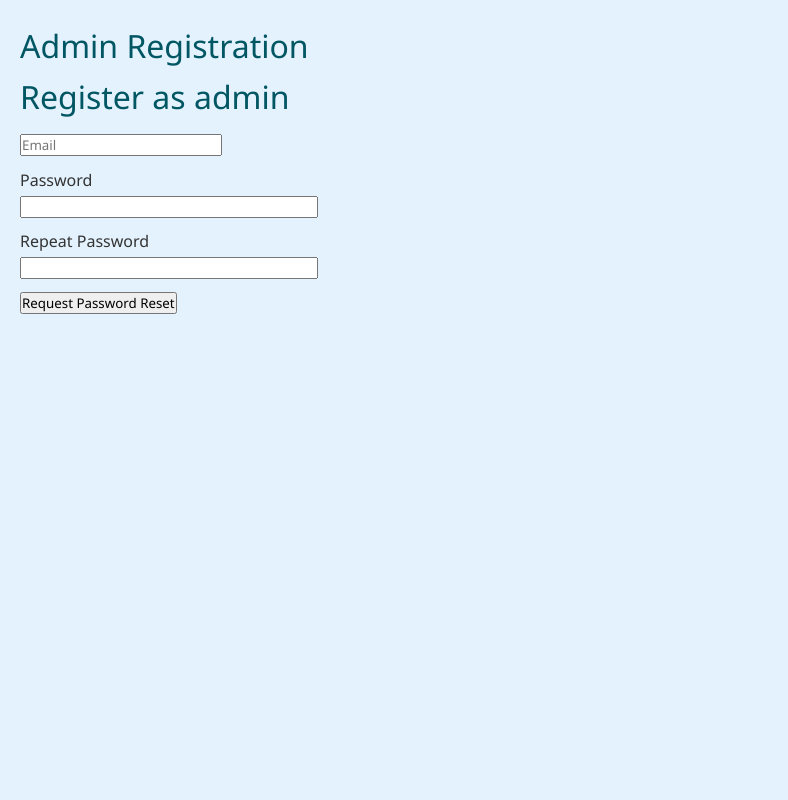
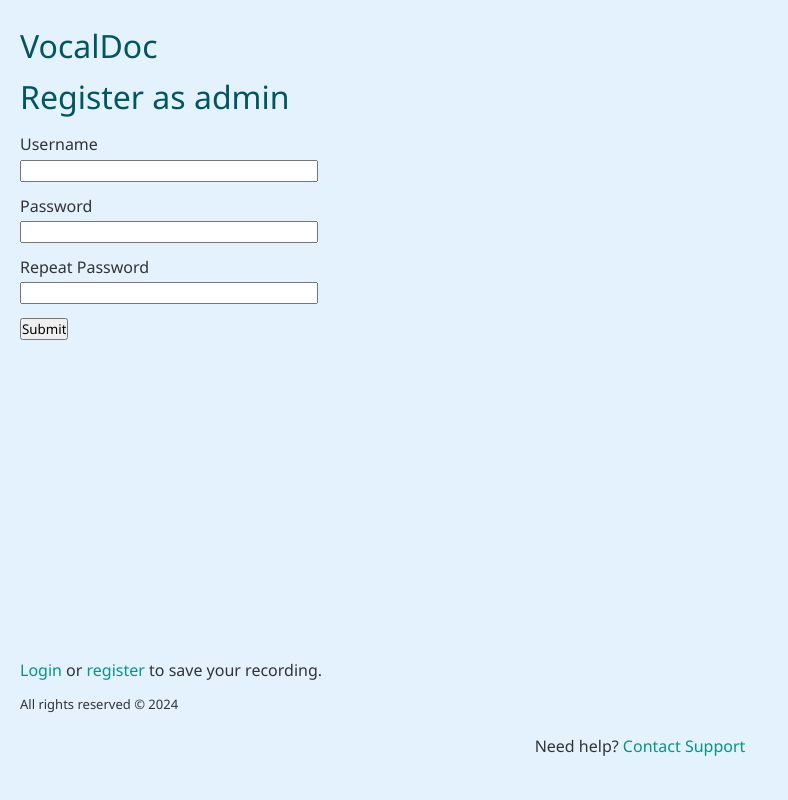
Before and after one commit to juicewar/VocalDoc, a Flask app: page /admin/register in a window 1280 px wide. Shown: the whole page, without its empty margins (0-788 px from the left). Run offline with Flask 3, Linux system fonts and the light colour scheme.

Commit message:
admin registration added

```diff
--- a/app.py
+++ b/app.py
@@ -15,9 +15,9 @@ app.config['SQLALCHEMY_DATABASE_URI'] = os.environ.get('DATABASE_URL') or \
 app.config['SQLALCHEMY_TRACK_MODIFICATIONS'] = False
 app.config['SECRET_KEY'] = os.environ.get('SECRET_KEY') or "secret_key_79"
 app.config['MAIL_USERNAME'] = 'kwanea1@yahoo.com'
-app.config['MAIL_PASSWORD'] = 'Kwan3a1@$'
+app.config['MAIL_PASSWORD'] = 'kwanea1@yahoo.com'
 app.config['MAIL_SERVER'] = 'smtp.mail.yahoo.com'
-app.config['MAIL_PORT'] = int(587)
+app.config['MAIL_PORT'] = int(465)
 app.config['MAIL_USE_TLS'] = True
 app.config['MAIL_USE_SSL'] = False
 app.config['ADMINS'] = [app.config['MAIL_USERNAME'], 'anthony.nkyi.23@ucl.ac.uk'] #add your emails here
--- a/email_handler.py
+++ b/email_handler.py
@@ -27,4 +27,4 @@ def sendPasswordResetEmail(user):
                                          user=user, token=token))
 
 def protectEmail(email):
-    return email[0:2] + "***" + email[email.find("@")-2:]
+    return email[:2] + "***" + email[email.find("@")-1:]
--- a/forms.py
+++ b/forms.py
@@ -3,9 +3,8 @@ from wtforms import StringField, PasswordField, BooleanField, SubmitField, DateF
 from wtforms.validators import InputRequired, Length, Email, EqualTo, DataRequired
 
 class LoginForm(FlaskForm):
-    email = StringField('Email', validators=[InputRequired(),Length(min=3,max=32),Email()])
+    email = StringField('Email or username', validators=[InputRequired(),Length(min=3,max=32)])
     password = PasswordField('Password', validators=[InputRequired(),Length(min=8,max=80)])
-    usertype = SelectField('Log in as:', choices=[('doctor','Doctor'),('admin','Admin')], default='doctor')
     remember = BooleanField('Remember me?')
     submit = SubmitField('Sign in')
 
@@ -18,14 +17,20 @@ class DoctorRegistrationForm(FlaskForm):
     submit = SubmitField('Register')
 
 class AdminRegistrationForm(FlaskForm):
-    email = StringField('Email', validators=[InputRequired(),Length(min=3,max=32),Email()])
+    username = StringField('Username', validators=[InputRequired(),Length(min=3,max=32)])
     password = PasswordField('Password', validators=[DataRequired()])
     password2 = PasswordField(
         'Repeat Password', validators=[DataRequired(), EqualTo('password')])
-    submit = SubmitField('Request Password Reset')
+    submit = SubmitField('Submit')
 
 class ResetPasswordForm(FlaskForm):
     password = PasswordField('Password', validators=[DataRequired()])
     password2 = PasswordField(
         'Repeat Password', validators=[DataRequired(), EqualTo('password')])
     submit = SubmitField('Request Password Reset')
+
+class DoctorCreateForm(FlaskForm):
+    email = StringField('Email', validators=[InputRequired(),Length(min=3,max=32),Email()])
+    idnumber = IntegerField('Doctor ID Number', validators=[InputRequired()])
+    dob = DateField('Date of birth',format='%Y-%m-%d',validators=[InputRequired()])
+    submit = SubmitField('Create Doctor')
--- a/main.py
+++ b/main.py
@@ -2,7 +2,7 @@ from app import app, db
 from models import DoctorUser, AdminUser
 from email_handler import sendPasswordResetEmail, protectEmail
 from flask import request, render_template, jsonify, flash, redirect, url_for
-from forms import LoginForm, DoctorRegistrationForm, ResetPasswordForm, AdminRegistrationForm
+from forms import LoginForm, DoctorRegistrationForm, ResetPasswordForm, AdminRegistrationForm, DoctorCreateForm
 from speech_transcribe import transcribe_audio_file, convert_to_wav
 from flask_login import current_user, login_user, logout_user, login_required, LoginManager, login_manager
 import os
@@ -12,30 +12,34 @@ login.login_view = 'login'
 
 @login.user_loader
 def load_user(user_id):
-    return DoctorUser.get(user_id) or AdminUser.get(user_id)
+    return DoctorUser.query.get(user_id) or AdminUser.query.get(user_id)
 
 @app.route('/')
 def upload_file():
+    if type(current_user) == AdminUser:
+        return redirect(url_for('admin'))
     return render_template('index.html')
 
 @app.route('/admin')
 def admin():
+    if type(current_user) == DoctorUser or current_user.is_anonymous:
+        return redirect(url_for('upload_file'))
     return render_template('admin.html')
 
 @app.route('/login', methods=['POST','GET'])
 def login():
     if current_user.is_authenticated:
-        return redirect(url_for('index'))
+        return redirect(url_for('upload_file'))
     print("login")
     form = LoginForm()
     if form.validate_on_submit():
-        user = DoctorUser.query.filter_by(email=(form.email.data).lower()).first() or  AdminUser.query.filter_by(email=(form.email.data).lower()).first()
+        user = DoctorUser.query.filter_by(email=(form.email.data).lower()).first() or AdminUser.query.filter_by(username=(form.email.data).lower()).first()
         if user is None or not user.checkPassword(form.password.data):
             flash('Invalid username or password')
             return render_template('login.html', form=form, message="Invalid credentials")
         login_user(user, remember=form.remember.data)
-        if form.usertype.data == 'doctor':
-            return redirect(url_for('index'))
+        if type(user) == DoctorUser:
+            return redirect(url_for('upload_file'))
         else:
             return redirect(url_for('admin'))
     return render_template('login.html', form=form, message="Invalid credentials")
@@ -43,23 +47,20 @@ def login():
 @app.route('/register', methods=['POST','GET'])
 def register():
     if current_user.is_authenticated:
-        return redirect(url_for('index'))
+        return redirect(url_for('upload_file'))
     form = DoctorRegistrationForm()
     if form.validate_on_submit():
         #check database for details - is user pre-registered?
         #if so change to verified and send email confirmation
-        x = DoctorUser.query.filter_by(idnumber=(form.idnumber.data).lower()).first()
+        x = DoctorUser.query.filter_by(idnumber=(form.idnumber.data),email=(form.email.data).lower(),dob=form.dob.data).first()
         if x is not None:
             x.verified = True
             x.email = form.email.data
             x.forename = form.forename.data
             x.surname = form.surname.data
-            x.dob = form.dob.data
+            sendPasswordResetEmail(x)
             with app.app_context():
-                db.create_all()
-                db.session.add(x)
                 db.session.commit()
-                sendPasswordResetEmail(x)
             return render_template('credentials.html',valid=True, email=protectEmail(x.email))
         #else send message asking the user to contact the admin at place of work
         return render_template('credentials.html', valid=False)
@@ -89,16 +90,16 @@ def resetpassword(token):
 @app.route('/admin/register', methods=['POST','GET'])
 def adminregister():
     if current_user.is_authenticated:
-        return redirect(url_for('index'))
+        return redirect(url_for('upload_file'))
     form = AdminRegistrationForm()
     if form.validate_on_submit():
         #check database for details - is user pre-registered?
         #if so change to verified and send email confirmation
-        x = AdminUser.query.filter_by(email=(form.email.data).lower()).first()
+        x = AdminUser.query.filter_by(username=(form.username.data).lower()).first()
         if x is None:
-            x.verified = True
-            x.email = form.email.data
-            x.setpassword(form.password.data)
+            x = AdminUser()
+            x.username = form.username.data
+            x.setPassword(form.password.data)
             with app.app_context():
                 db.create_all()
                 db.session.add(x)
@@ -106,6 +107,30 @@ def adminregister():
                 return redirect(url_for('login'))
         #else send message asking the user to contact the admin at place of work
     return render_template('registration_admin.html', form=form)
+
+@app.route('/admin/create', methods=['POST','GET'])
+def createdoctor():
+    if type(current_user) == DoctorUser or current_user.is_anonymous:
+        return redirect(url_for('upload_file'))
+    if current_user.is_authenticated:
+        form = DoctorCreateForm()
+        if form.validate_on_submit():
+            x = DoctorUser.query.filter_by(idnumber=(form.idnumber.data)).first() or DoctorUser.query.filter_by(email=(form.email.data).lower()).first()
+            if x is None:
+                x = DoctorUser()
+                x.email = form.email.data
+                x.idnumber = form.idnumber.data
+                x.dob = form.dob.data
+                with app.app_context():
+                    db.create_all()
+                    db.session.add(x)
+                    db.session.commit()
+                    flash(f'New Doctor (id {form.idnumber.data}) has been created.')
+                    return redirect(url_for('admin'))
+            else:
+                flash(f'Doctor (id {form.idnumber.data}) already exists.')
+        return render_template('create_doctor.html', form=form)
+
 
 @app.route('/uploader', methods=['POST'])
 def uploader():
@@ -133,7 +158,9 @@ def uploader():
 @login_required
 def logout():
     logout_user()
-    return redirect(url_for('login'))
+    return redirect(url_for('upload_file'))
 
 if __name__ == '__main__':
+    with app.app_context():
+        db.create_all()
     app.run(debug=True)
--- a/static/style.css
+++ b/static/style.css
@@ -11,6 +11,13 @@ body {
     color: #333;
     line-height: 1.6;
     padding: 20px;
+    min-height: 100vh;
+    display: flex;
+    flex-direction: column;
+}
+
+footer{
+    margin-top: auto;
 }
 
 .container {
--- a/templates/admin.html
+++ b/templates/admin.html
@@ -1,3 +1,7 @@
 {% extends "base.html" %}
 {% block title %}Admin home{% endblock %}
 {% block header %}Admin{% endblock %}
+{% block content %}
+    <a href="{{url_for('createdoctor')}}"><button class = "button">Register a new doctor</button></a>
+
+{% endblock %}
--- a/templates/base.html
+++ b/templates/base.html
@@ -24,6 +24,17 @@
         {% block content %}{% endblock %}
     </main>
     <footer>
+        <p>
+            {% if current_user.is_authenticated == False %}
+            <a href="{{ url_for('login')}}">Login</a> or <a href="{{ url_for('register') }}">register</a> to save your recording.
+            {% else %}
+            <a href="{{ url_for('logout')}}">Logout</a>
+            {% endif %}
+        </p>
+        <p style="font-size: small;">All rights reserved © 2024</p>
+        <div class="footer">
+            <p>Need help? <a href="group19@ucl.ac.uk">Contact Support</a></p>
+        </div>
         {% block footer %}{% endblock %}
     </footer>
 </html>
--- a/templates/credentials.html
+++ b/templates/credentials.html
@@ -5,6 +5,7 @@
     {% if valid == False %}
         <h2>No account found.</h2>
         <p>Please wait for your GP to register you before attempting to complete sign-up.</p>
+        <a href='{{url_for("upload_file")}}'><p>Return to home page</p></a>
     {% else %}
         <h2>Email confirmation sent</h2>
         <p>An email has been sent to {{ email }}. Please click the link in it to complete sign-up.</p>
--- a/templates/email/reset_password_email.html
+++ b/templates/email/reset_password_email.html
@@ -1,11 +1,11 @@
 <p>Dear {{ user.forename }},</p>
 <p>
     To reset your password,
-    <a href="{{ url_for('resetPassword', token=token, _external=True) }}">
+    <a href="{{ url_for('resetpassword', token=token, _external=True) }}">
         click here</a>.
 </p>
 <p>Alternatively, you can paste the following link in your browser's address bar:</p>
-<p>{{ url_for('resetPassword', token=token, _external=True) }}</p>
+<p>{{ url_for('resetpassword', token=token, _external=True) }}</p>
 <p>If you have not requested a password reset simply ignore this message.</p>
 <p>Yours sincerely,</p>
 <p>The Doc2Home admins.</p>
--- a/templates/email/reset_password_email.txt
+++ b/templates/email/reset_password_email.txt
@@ -2,7 +2,7 @@ Dear {{ user.forename }},
 
 To reset your password, click:
 
-{{ url_for('resetPassword', token=token, _external=True) }}
+{{ url_for('resetpassword', token=token, _external=True) }}
 
 If you have not requested a password reset simply ignore this message.
 
--- a/templates/login.html
+++ b/templates/login.html
@@ -20,7 +20,6 @@
                 <b><span style="color: pink;">{{error}}</span></b>
                 {% endfor %}
             </p>
-            <p>Log in as: {{ form.usertype() }}</p>
             <p>{{ form.remember.label }} {{ form.remember() }}</p>
             <p>{{ form.submit() }}</p>
         </form>
--- a/templates/registration_admin.html
+++ b/templates/registration_admin.html
@@ -2,15 +2,16 @@
 
 {% block title %}Admin Registration{% endblock %}
 
-{% block header %}Admin Registration{% endblock %}
+{% block header %}VocalDoc{% endblock %}
 
 {% block content %}
     <h1>Register as admin</h1>
     <form action="" method="post">
         {{ form.hidden_tag() }}
         <p>
-            {{ form.email(placeholder="Email") }}<br>
-            {% for error in form.email.errors %}
+            {{ form.username.label }}<br>
+            {{ form.username(size=32) }}<br>
+            {% for error in form.username.errors %}
                 <b><span style="color: pink;">{{error}}</span></b>
             {% endfor %}
         </p>
```
Also changed, not shown: models.py (+16 -3 lines), templates/create_doctor.html (added, +35 -0 lines), templates/index.html (+0 -14 lines), app.db (added), instance/app.db (deleted), 2 other files.
